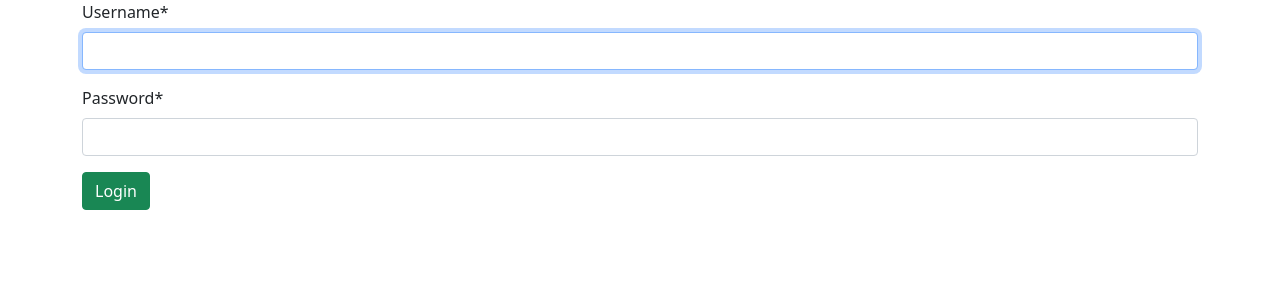
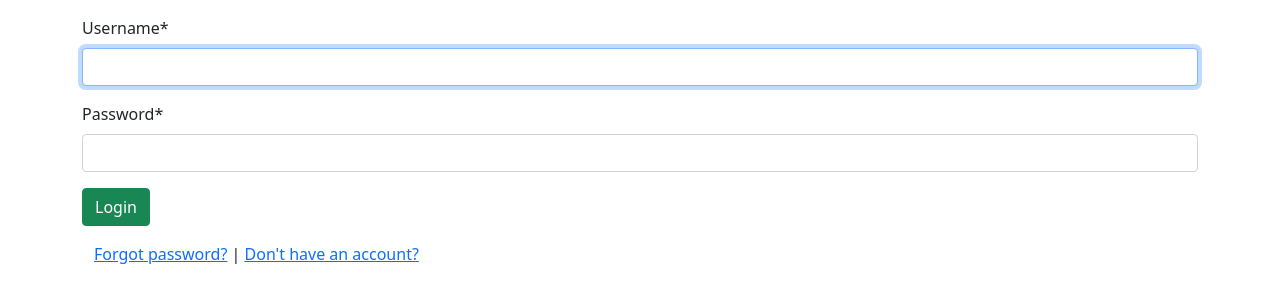
Before and after one commit to realhesam04/BookStore_Project, a Django app: page /accounts/login/ in a window 1280 px wide. Shown: the top 303 px of the page. Run offline with Django 5.2, Linux system fonts and the light colour scheme; some libraries are stand-ins or nearby versions.

Commit message:
fixed Login templated

```diff
--- a/templates/registration/login.html
+++ b/templates/registration/login.html
@@ -5,9 +5,12 @@
 {% block page_title %}Login {% endblock %}
 
 {% block content %}
-    <form class="" method="post">
+    <form class="mt-3" method="post">
         {% csrf_token %}
         {{ form|crispy }}
         <button type="submit" class="btn btn-success">Login</button>
     </form>
+    <div class="container mt-3">
+        <a href="{% url 'password_change' %}">Forgot password?</a> | <a href="{% url 'signup' %}">Don't have an account?</a>
+    </div>
 {% endblock %}
```
